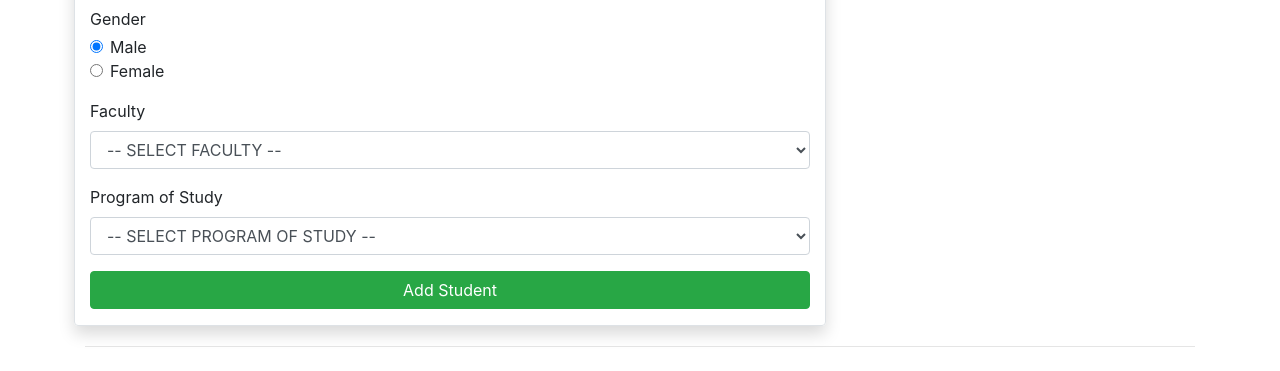
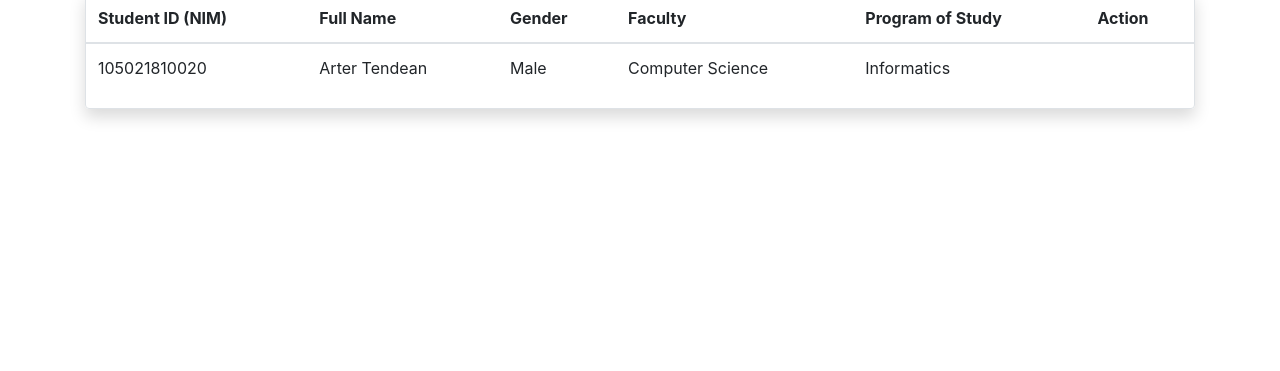
Before and after one commit to S11720037/Student-Management-MiniApp, a plain HTML site: page index.html in a window 1280 px wide. Shown: the part 636-1007 px from the top of the page. After the commit the page ends 800 px from the top, so only its background shows below. Drawn offline with nearby package versions, Linux system fonts and the light colour scheme.

Commit message:
Added Student List Function

```diff
--- a/index.html
+++ b/index.html
@@ -52,7 +52,7 @@
                         <h3>Add Student</h3>
 
                         <button type="button" class="btn btn-primary" id="show-hide-button">Show Form Add New Student</button>
-                        <form class="mt-3" style="display: visible">
+                        <form class="mt-3" style="display: none">
                             <div class="form-group">
                                 <label for="NIM">Student ID (NIM)</label>
                                 <input type="text" class="form-control" id="NIM" required>
@@ -107,6 +107,34 @@
             <hr>
 
 
+            <h2 class="text-center">Our Students</h2>
+
+            <div class="table-responsive rounded shadow border">
+
+                <table class="table table-hover">
+                    <thead>
+                        <tr>
+                            <th scope="col">Student ID (NIM)</th>
+                            <th scope="col">Full Name</th>
+                            <th scope="col">Gender</th>
+                            <th scope="col">Faculty</th>
+                            <th scope="col">Program of Study</th>
+                            <th scope="col">Action</th>
+                        </tr>
+                    </thead>
+                    <tbody id="student-list">
+                        <!-- <tr>
+                            <td>1234567890</td>
+                            <td>John Doe</td>
+                            <td>Male</td>
+                            <td>Lorem</td>
+                            <td>Ipsum</td>
+                            <td>Delete</td>
+                        </tr> -->
+                    </tbody>
+                </table>
+            </div>
+
 
         </div>
 
--- a/js/script.js
+++ b/js/script.js
@@ -82,7 +82,17 @@ faculty_option.addEventListener('change',function(e){
 //end faculties and program study
 
 
-//gel all from value
+//get all from data
+const students = [
+	{
+		nim: '105021810020',
+		name: 'Arter Tendean',
+		gender: 'Male',
+		faculty: 'Computer Science',
+		program_study: 'Informatics',
+	}
+]
+
 const submit_button = document.querySelector("#submit-button");
 
 submit_button.addEventListener('click',() =>{
@@ -114,4 +124,43 @@ submit_button.addEventListener('click',() =>{
 		return;
 	}
 
+	//append valid form to student list
+	students.push({
+		nim: student_nim,
+		name: student_name,
+		gender: student_gender,
+		faculty: student_faculty,
+		program_study: student_program_study,
+	});
+
+	alert("Success");
+	update_student_list();
+
 });
+//end get all from data
+
+
+//display all students
+const student_list = document.querySelector("#student-list");
+
+function update_student_list(){
+
+	student_list.innerHTML = "";
+
+	for(student of students){
+
+		let tr = document.createElement("tr");
+
+		for(key in student){
+
+			let td = document.createElement("td");
+			td.appendChild(document.createTextNode(student[key]));
+
+			tr.appendChild(td);
+		}
+
+		student_list.appendChild(tr);
+	}
+}
+
+update_student_list();
```
